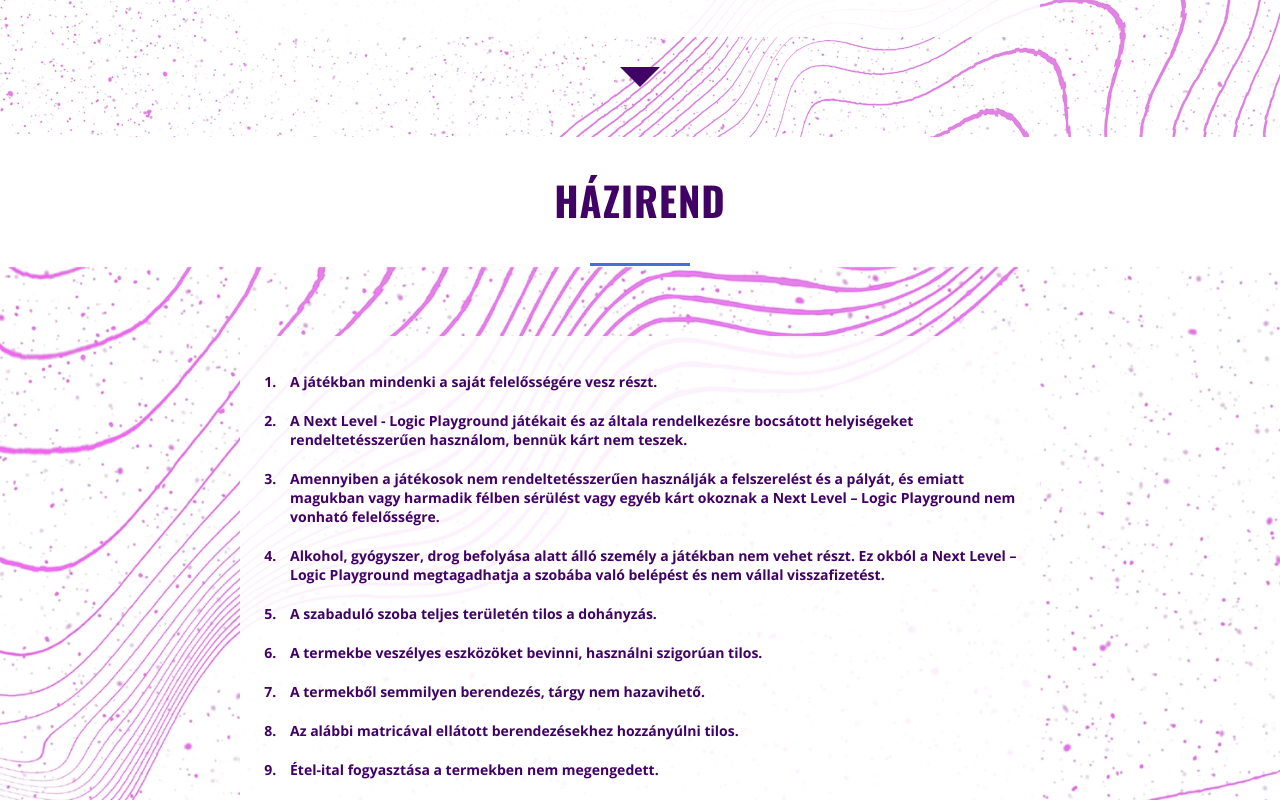
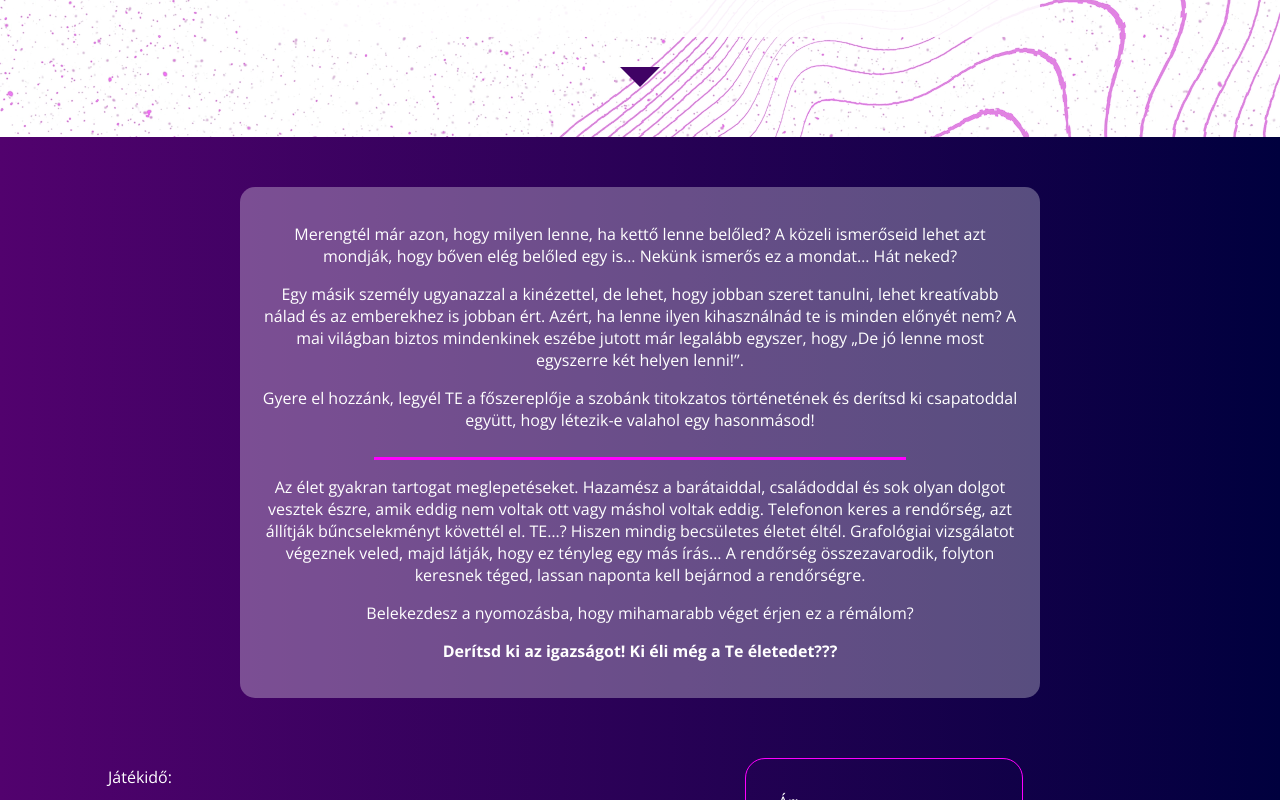
Before and after one commit to GyebnarPeter/next-level, a React (Create React App) app in the folder client/: page /hasonmas in a window 1280 px wide. Shown: the part 1000-1800 px from the top of the page. Built offline with nearby package versions, Linux system fonts and the light colour scheme; the HTML template or start-up script is replaced by a standard one.

Commit message:
Import GameInfo

```diff
--- a/client/src/pages/counterpart/Counterpart.jsx
+++ b/client/src/pages/counterpart/Counterpart.jsx
@@ -3,12 +3,14 @@ import GameIntro from "../../components/gameIntro/GameIntro";
 import counterpart from "../../images/hasonmas-logo.webp";
 import background from "../../images/hasonmas_bg.webp";
 import Rules from "../../components/rules/Rules";
+import GameInfo from "../../components/gameInfo/GameInfo";
 
 export default function Counterpart() {
     return (
         <>
             <GameIntro src={counterpart} href="/" background={background} />
             <CounterpartDescription />
+            <GameInfo/>
             <Rules />
         </>
     );
```
